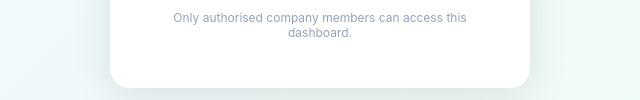
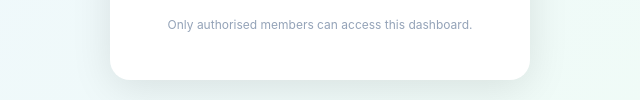
Before and after one commit to vikaslive-boop/Sign_up, a plain HTML site: page index.html in a window 1280 px wide. Shown: the part 456-556 px from the top of the page, without its empty margins (320-960 px from the left). Drawn offline with nearby package versions, Linux system fonts and the light colour scheme.

Commit message:
Update index.html

```diff
--- a/index.html
+++ b/index.html
@@ -158,7 +158,7 @@
       <img src="https://www.gstatic.com/firebasejs/ui/2.0.0/images/auth/google.svg" alt="Google"/>
       Continue with Google
     </button>
-    <div class="login-note">Only authorised company members can access this dashboard.</div>
+    <div class="login-note">Only authorised members can access this dashboard.</div>
   </div>
 </div>
 
```
